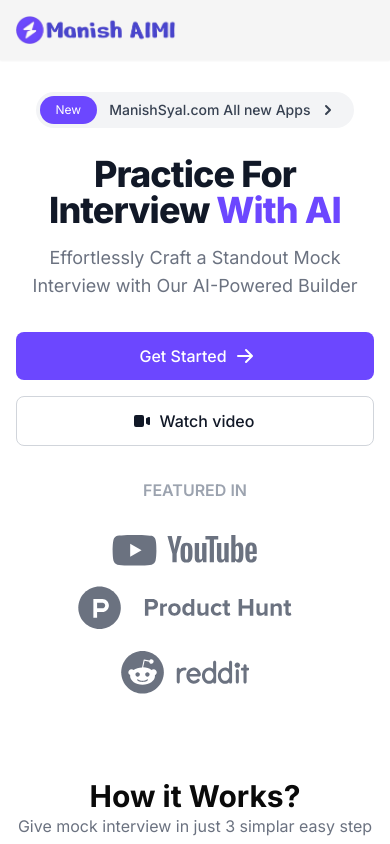
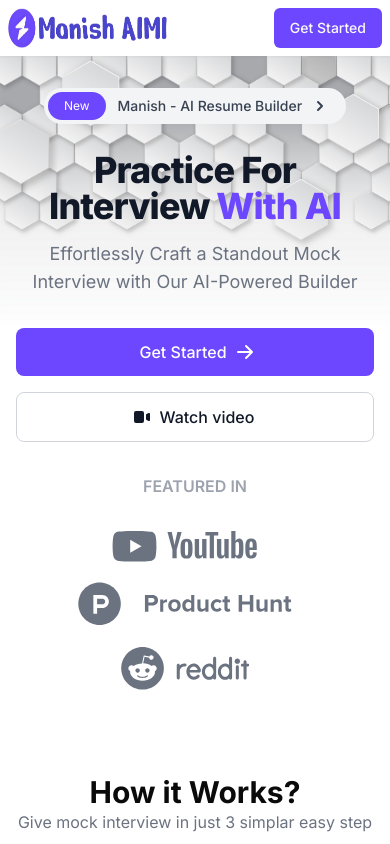
Before and after one commit to Manish-Syal123/AI-Mock-Interviewer, a Next.js app: page / in a window 390 px wide. Shown: the top 844 px of the page. Built offline with nearby package versions, Linux system fonts and the light colour scheme; no server answers.

Commit message:
fixed some UI changes

```diff
--- a/app/_Serveractions/LandingPage.jsx
+++ b/app/_Serveractions/LandingPage.jsx
@@ -1,21 +1,51 @@
-import Header from "../dashboard/_components/Header";
 import React from "react";
 import { HiSparkles } from "react-icons/hi2";
 import { IoChatboxEllipses } from "react-icons/io5";
 import { GiBrain } from "react-icons/gi";
+import { UserButton, useUser } from "@clerk/nextjs";
+import Image from "next/image";
+import { Button } from "@/components/ui/button";
+import Link from "next/link";
 
 function LandingPage() {
+  const { user, isSignedIn } = useUser();
   return (
     <div>
-      <Header />
+      {/* <Header /> */}
+      <div className="flex justify-between p-2 shadow-sm">
+        <Image
+          src="/logo2.png"
+          width={160}
+          height={100}
+          alt="logo"
+          onClick={() => router.replace("/")}
+        />
+        {isSignedIn ? (
+          <div className="flex justify-between items-center gap-3">
+            <Link href="/dashboard">
+              <Button variant="outline" className="border-2 border-primary">
+                Dashboard
+              </Button>
+            </Link>{" "}
+            <UserButton />
+          </div>
+        ) : (
+          <Button>Get Started</Button>
+        )}
+      </div>
       <div>
-        {/* <img src={'/grid.svg'} className="absolute z-[-10] w-full"
-      width={1200} height={300} /> */}
+        <img
+          src={"/hexagrid3.jpg"}
+          className="absolute z-[-10] w-full  md:block lg:hidden"
+          width={1200}
+          height={300}
+        />
         {/* <Header/> */}
         <section className=" z-50">
           <div className="py-8 px-4 mx-auto max-w-screen-xl text-center lg:py-16 lg:px-12">
             <a
-              href="#"
+              href="https://manish-ai-resume-builder.vercel.app/"
+              target="_blank"
               className="inline-flex justify-between items-center py-1 px-1 pr-4 mb-7 text-sm text-gray-700 bg-gray-100 rounded-full dark:bg-gray-800 dark:text-white hover:bg-gray-200 dark:hover:bg-gray-700"
               role="alert"
             >
@@ -23,7 +53,7 @@ function LandingPage() {
                 New
               </span>{" "}
               <span className="text-sm font-medium">
-                ManishSyal.com All new Apps
+                Manish - AI Resume Builder
               </span>
               <svg
                 className="ml-2 w-5 h-5"
--- a/app/dashboard/_components/Header.jsx
+++ b/app/dashboard/_components/Header.jsx
@@ -14,8 +14,14 @@ const Header = () => {
         path == "/dashboard/success" && "hidden"
       }`}
     >
-      <Image src="/logo2.png" width={160} height={100} alt="logo" />
-      <ul className=" hidden md:flex gap-6">
+      <Image
+        src="/logo2.png"
+        width={160}
+        height={100}
+        alt="logo"
+        onClick={() => router.replace("/")}
+      />
+      <ul className="hidden md:flex gap-6">
         <li
           onClick={() => router.replace("/dashboard")}
           className={`font-medium hover:text-primary hover:font-extrabold
```
Also changed, not shown: public/hexagrid3.jpg (added).
